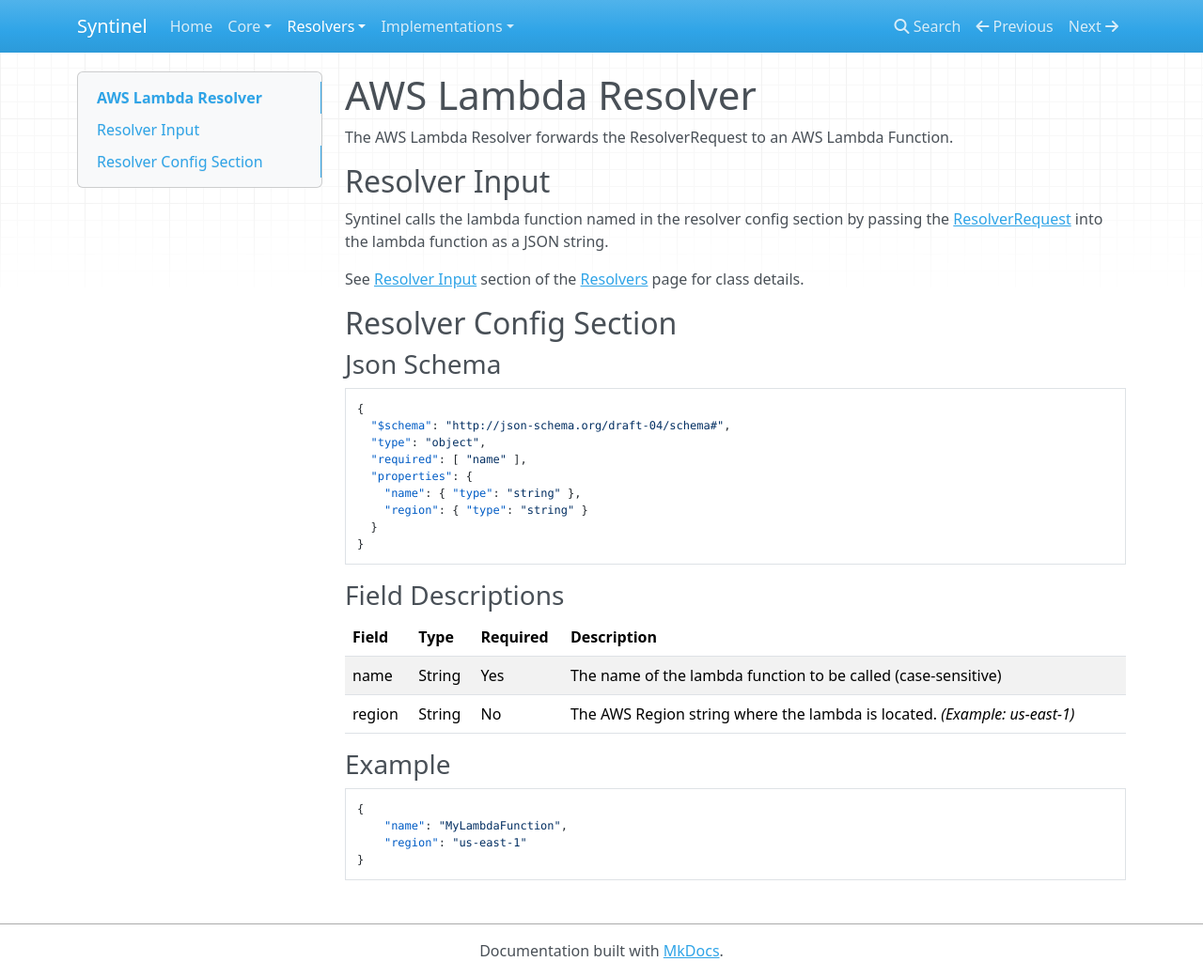
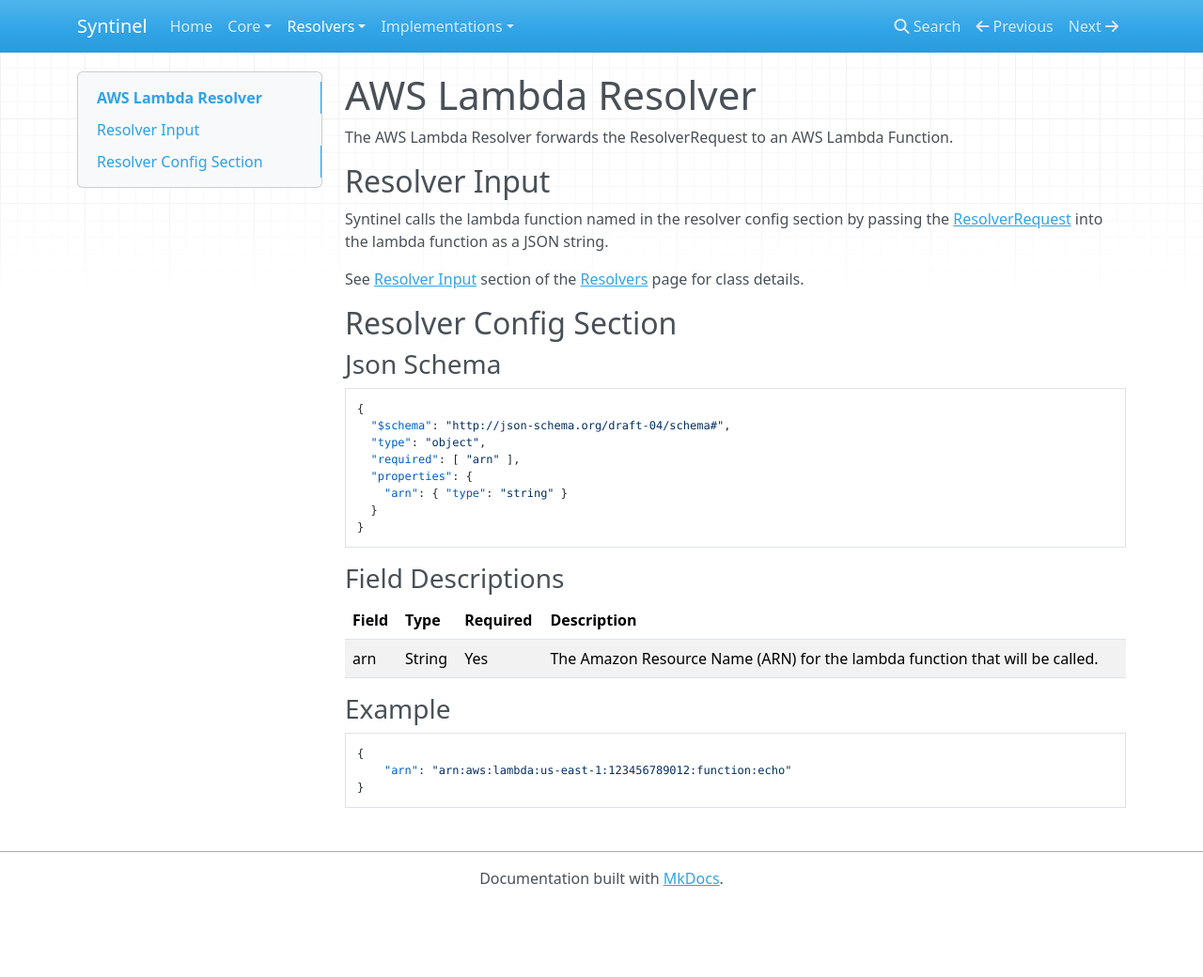
Before and after one commit to SynapseProject/syntinel.docs, an MkDocs documentation site: the page built from docs/resolvers/aws-lambda.md, in a window 1280 px wide and 1040 px high. Shown: the whole window at 94% size. Built offline with MkDocs 1.6.1, drawn with Linux system fonts in a browser that asks for light colours; nearby versions of some CDN libraries; old or Windows-style settings are respelled for this version of MkDocs.

Commit message:
Updated for addition of AWSStepFunction resolver.

`````diff
--- a/docs/resolvers/aws-lambda.md
+++ b/docs/resolvers/aws-lambda.md
@@ -16,10 +16,9 @@ See [Resolver Input](./overview.md#resolver-input) section of the [Resolvers](./
 {
   "$schema": "http://json-schema.org/draft-04/schema#",
   "type": "object",
-  "required": [ "name" ],
+  "required": [ "arn" ],
   "properties": {
-    "name": { "type": "string" },
-    "region": { "type": "string" }
+    "arn": { "type": "string" }
   }
 }
 ````
@@ -28,14 +27,12 @@ See [Resolver Input](./overview.md#resolver-input) section of the [Resolvers](./
 
 |Field|Type|Required|Description
 |-----|----|--------|-----------
-|name|String|Yes|The name of the lambda function to be called (case-sensitive)
-|region|String|No|The AWS Region string where the lambda is located.  *(Example: us-east-1)*
+|arn|String|Yes|The Amazon Resource Name (ARN) for the lambda function that will be called.
 
 ### Example
 
 ````json
 {
-    "name": "MyLambdaFunction",
-    "region": "us-east-1"
+    "arn": "arn:aws:lambda:us-east-1:123456789012:function:echo"
 }
 ````
--- a/mkdocs.yml
+++ b/mkdocs.yml
@@ -21,6 +21,7 @@ pages:
   - Overview: resolvers/overview.md
   - Echo Resolver: resolvers/echo.md
   - AWSLambda Resolver: resolvers/aws-lambda.md
+  - AWSStepFunction Resolver: resolvers/aws-stepfunction.md
 - Implementations:
   - Amazon Web Services (AWS): implementations/amazon-web-services.md
 
`````
Also changed, not shown: docs/resolvers/aws-stepfunction.md (added, +64 -0 lines), docs/resolvers/overview.md (+1 -1 lines).
